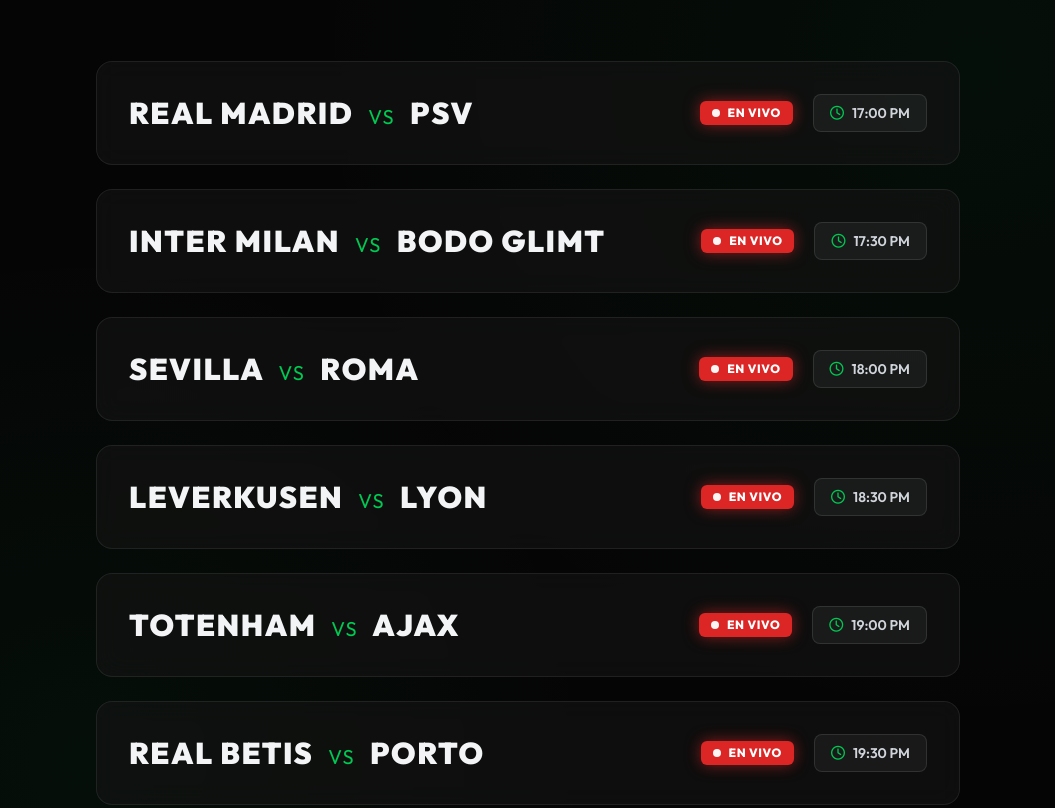
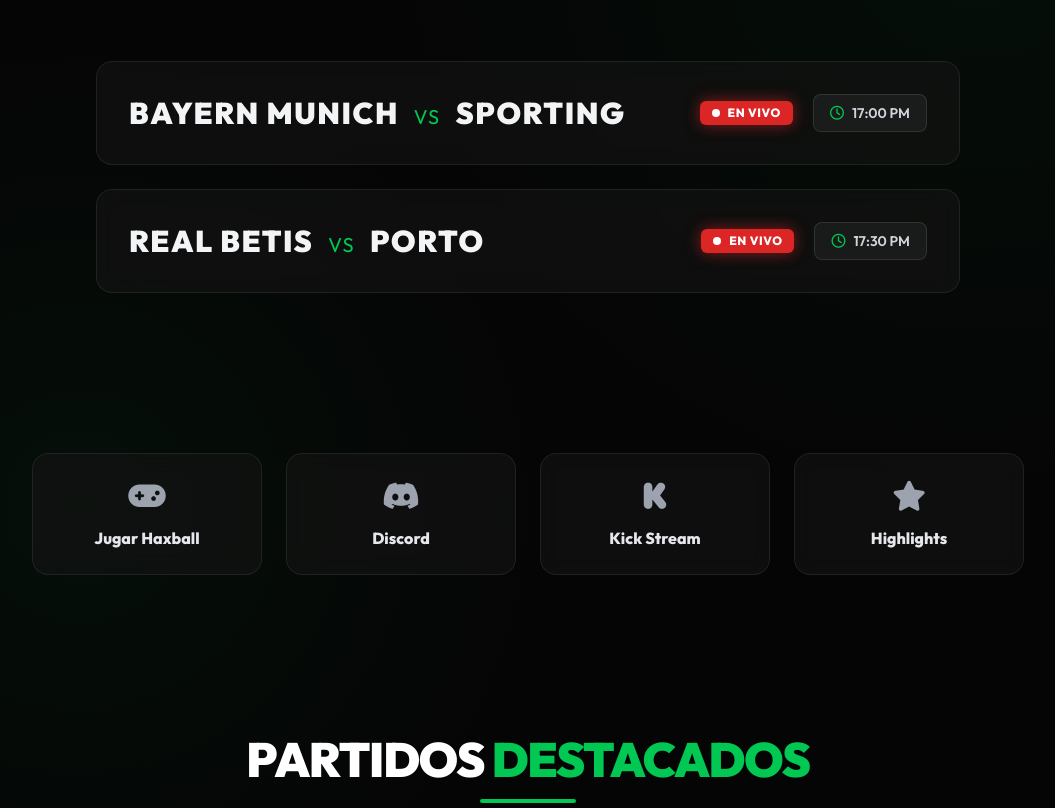
Before and after one commit to espnhaxball2025-stack/HaxCalendar, a plain HTML site: page index.html in a window 1280 px wide. Shown: the part 983-1791 px from the top of the page, without its empty margins (112-1167 px from the left). Drawn offline with nearby package versions, Linux system fonts and the light colour scheme.

Commit message:
Modify match teams and update time in index.html
Updated match details by replacing teams and adjusting the match time.

```diff
--- a/index.html
+++ b/index.html
@@ -299,52 +299,12 @@
         const PARTIDOS = [
             {
 
-                equipo1: "REAL MADRID",
-                equipo2: "PSV",
+                equipo1: "BAYERN MUNICH",
+                equipo2: "SPORTING",
                 resultado: "7 - 2",
                 mostrar_resultado: "off",
                 estado: "EN VIVO",
                 hora: "17:00 PM"
-            },
-
-              {
-
-                equipo1: "INTER MILAN",
-                equipo2: "BODO GLIMT",
-                resultado: "7 - 2",
-                mostrar_resultado: "off",
-                estado: "EN VIVO",
-                hora: "17:30 PM"
-            },
-
-             {
-
-                equipo1: "SEVILLA",
-                equipo2: "ROMA",
-                resultado: "7 - 2",
-                mostrar_resultado: "off",
-                estado: "EN VIVO",
-                hora: "18:00 PM"
-            },
-
-            {
-
-                equipo1: "LEVERKUSEN",
-                equipo2: "LYON",
-                resultado: "7 - 2",
-                mostrar_resultado: "off",
-                estado: "EN VIVO",
-                hora: "18:30 PM"
-            },
-
-             {
-
-                equipo1: "TOTENHAM",
-                equipo2: "AJAX",
-                resultado: "7 - 2",
-                mostrar_resultado: "off",
-                estado: "EN VIVO",
-                hora: "19:00 PM"
             },
 
             {
@@ -354,7 +314,7 @@
                 resultado: "7 - 2",
                 mostrar_resultado: "off",
                 estado: "EN VIVO",
-                hora: "19:30 PM"
+                hora: "17:30 PM"
             },
 
         ];
```
